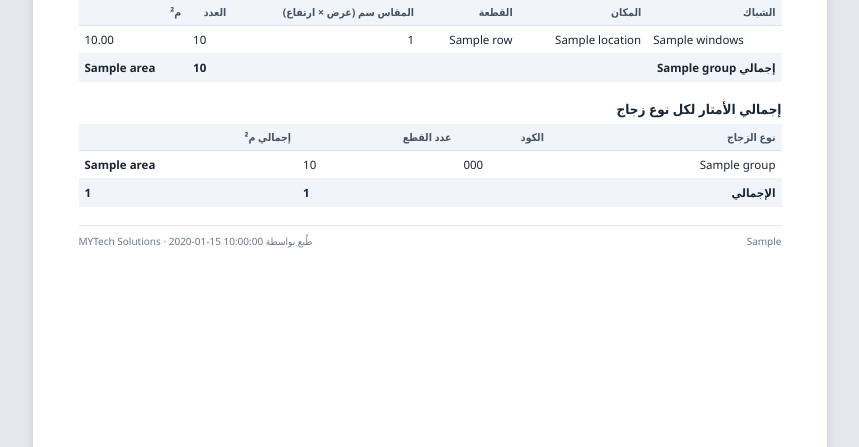
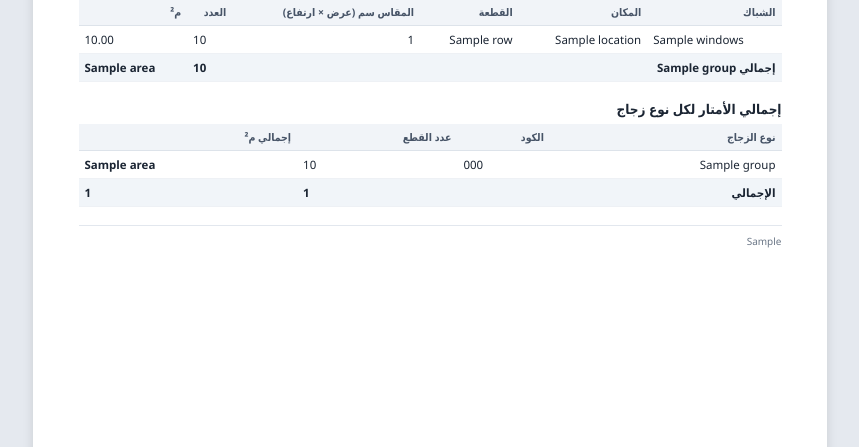
Before and after one commit to mahmouud00/project-2, a Python web app: template backend/app/modules/documents/templates/glass.html in a window 1280 px wide. Shown: the part 181-628 px from the top of the page, without its empty margins (210-1069 px from the left). Run offline with Jinja, Linux system fonts and the light colour scheme; the template is opened without the code that fills it: most values are stand-ins (such as "Sample title", 1, 10 or a date in 2020); grey boxes marked "Sample" are stand-in pictures.

Commit message:
Printed documents carry only the company: no program name, no browser header or footer
Co-Authored-By: Claude Opus 5.5 <noreply@anthropic.com>
Claude-Session: https://claude.ai/code/session_01Vi7aRQikZnBPJuvSaNjjDC

```diff
--- a/backend/app/modules/documents/templates/base.html
+++ b/backend/app/modules/documents/templates/base.html
@@ -2,7 +2,8 @@
 <html lang="ar" dir="rtl"><head><meta charset="utf-8"><title>{{ title }}</title>
 <style>
 {{ fonts_css }}
-@page { size: A4{% if landscape %} landscape{% endif %}; margin: 12mm 12mm 14mm; }
+/* margin 0: the browser prints no header / footer of its own (title, address, date); the page keeps its margins */
+@page { size: A4{% if landscape %} landscape{% endif %}; margin: 0; }
 * { box-sizing: border-box; }
 body { font-family: "Cairo", "Segoe UI", Tahoma, sans-serif; color: #1B2533; font-size: 11.5px; margin: 0; direction: rtl; }
 .dim, .num, .ltr { unicode-bidi: isolate; font-variant-numeric: tabular-nums; }
@@ -35,7 +36,7 @@ footer { margin-top: 18px; padding-top: 8px; border-top: 1px solid #E2E7EE; font
 .stamp div { width: 40%; border-top: 1px dashed #94A3B8; padding-top: 4px; text-align: center; color: #586476; }
 .cancelled { color: #C62828; border: 2px solid #C62828; display: inline-block; padding: 2px 10px; border-radius: 4px; font-weight: 800; }
 @media screen { body { background: #E5E9EF; } .page { background: #fff; width: {{ "297mm" if landscape else "210mm" }}; min-height: {{ "210mm" if landscape else "297mm" }}; margin: 12px auto; padding: 12mm; box-shadow: 0 2px 10px rgba(0,0,0,.12); } }
-@media print { .page { padding: 0; } }
+@media print { .page { padding: 12mm 12mm 14mm; -webkit-box-decoration-break: clone; box-decoration-break: clone; } }
 </style></head>
 <body><div class="page">
 <header>
@@ -48,5 +49,5 @@ footer { margin-top: 18px; padding-top: 8px; border-top: 1px solid #E2E7EE; font
   <div class="doc"><h2>{{ title }}</h2>{% block docmeta %}{% endblock %}</div>
 </header>
 {% block content %}{% endblock %}
-<footer><span>{{ company.invoice_footer }}</span><span>طُبع بواسطة MYTech Solutions · {{ printed_at }}</span></footer>
+{% if company.invoice_footer %}<footer><span>{{ company.invoice_footer }}</span></footer>{% endif %}
 </div></body></html>
```
Also changed, not shown: backend/tests/test_survey_pricing.py (+2 -0 lines), CHANGELOG.md.
